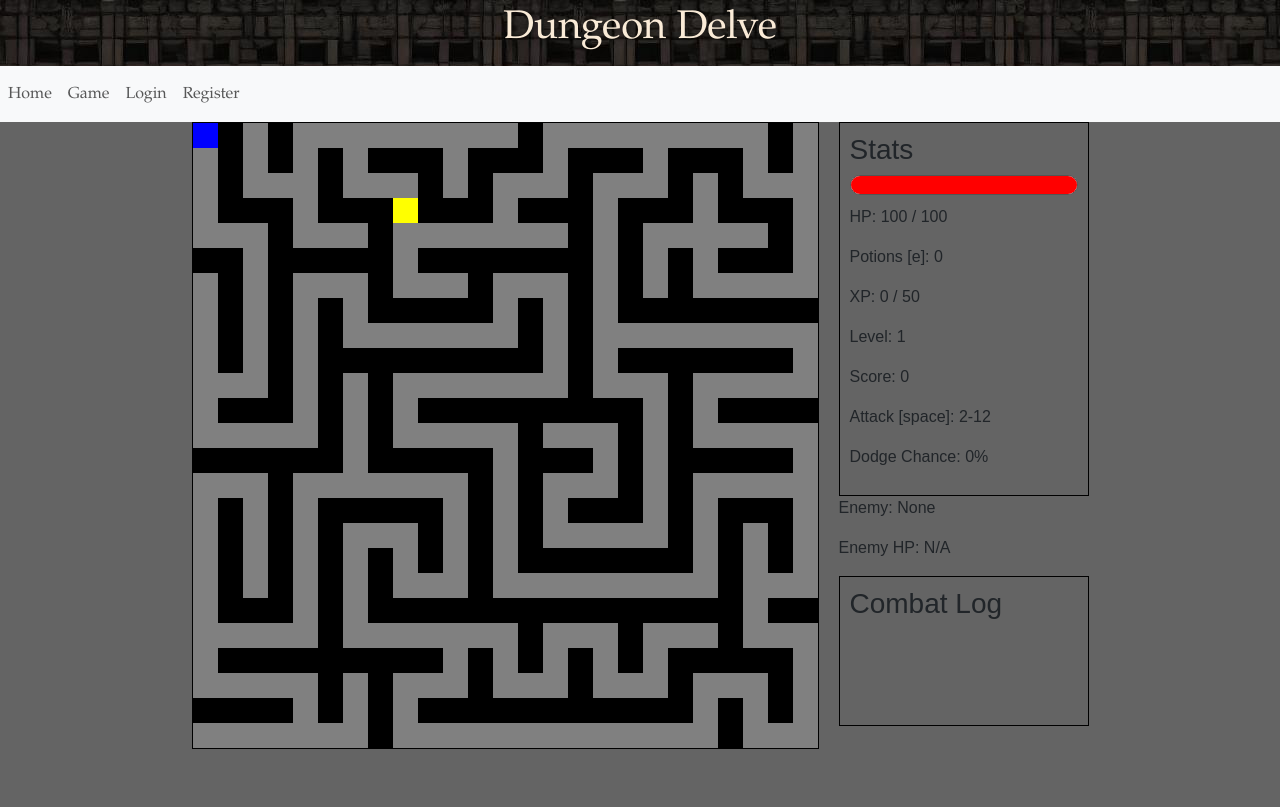
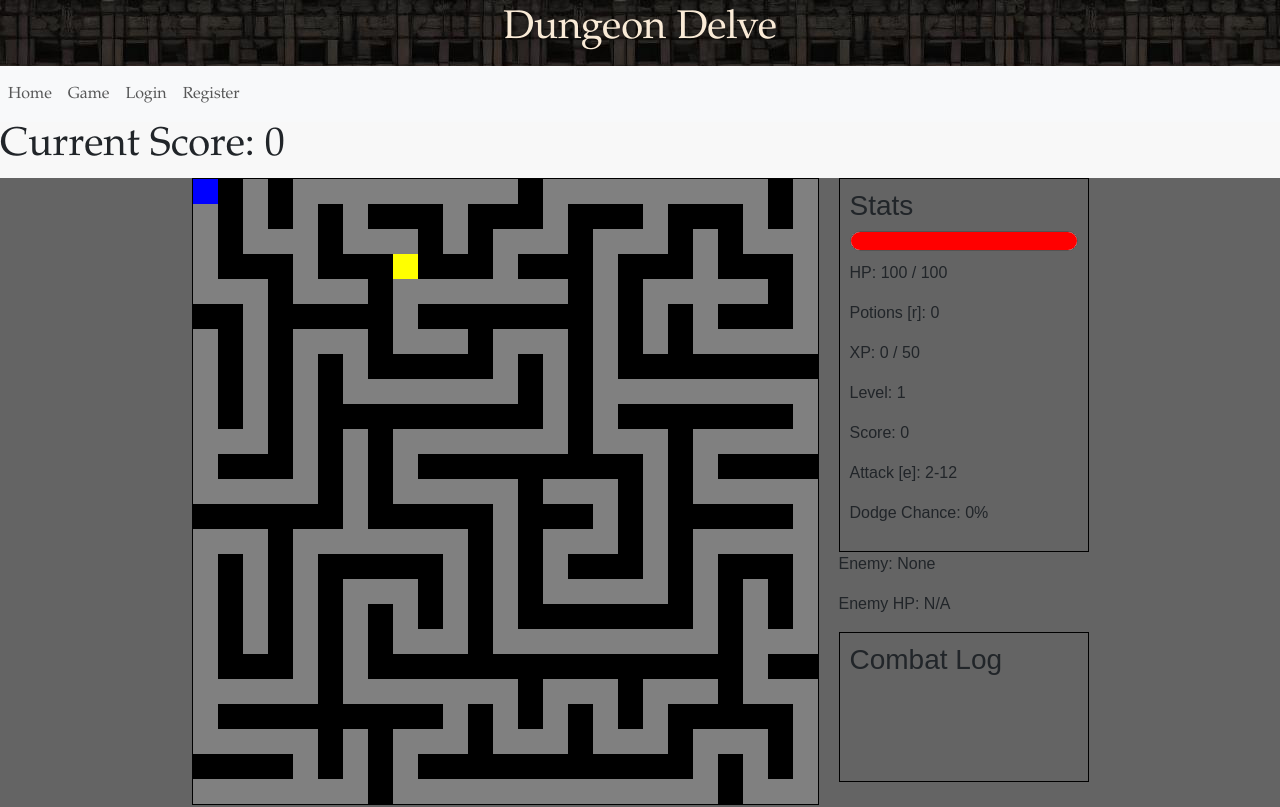
Before and after one commit to ScottCPetty/capstone_frontend, a React (Vite) app in the folder React/: page /game in a window 1280 px wide. Shown: the top 807 px of the page. Built offline with nearby package versions, Linux system fonts and the light colour scheme.

Commit message:
Pulled score from game into component

```diff
--- a/React/public/game.html
+++ b/React/public/game.html
@@ -17,7 +17,7 @@
           <p>
             HP: <span id="current-hp">100</span> / <span id="max-hp">100</span>
           </p>
-          <p>Potions [e]: <span id="current-potions">0</span></p>
+          <p>Potions [r]: <span id="current-potions">0</span></p>
           <p>
             XP: <span id="current-xp">0</span> / <span id="needed-xp">50</span>
           </p>
@@ -26,7 +26,7 @@
             Saved Points [p]: <span id="unspent-points">0</span>
           </p>
           <p>Score: <span id="current-score">0</span></p>
-          <p>Attack [space]: <span id="attack-range">2-12</span></p>
+          <p>Attack [e]: <span id="attack-range">2-12</span></p>
           <p>Dodge Chance: <span id="dodge-chance">0%</span></p>
         </div>
         <div id="enemy-info">
--- a/React/public/game.js
+++ b/React/public/game.js
@@ -325,6 +325,7 @@ function levelUpCheck() {
   if (player.xp >= requiredXp) {
     player.level++;
     player.xp -= requiredXp; // Remove the XP required for the level up
+    updateScore()
     let points = 1;
     while (points > 0) {
       let choice = prompt(
@@ -387,9 +388,17 @@ function useSavedPoints() {
   updateGameInfo();
 }
 
+function getCurrentScore() {
+  return player.score;
+}
+
 function updateScore() {
   player.score = player.level * player.floorsPassed * 10;
   document.getElementById("current-score").innerText = player.score;
+  const event = new CustomEvent("scoreUpdated", {
+    detail: { score: player.score },
+  });
+  window.dispatchEvent(event);
 }
 
 function resetGame() {
@@ -419,8 +428,8 @@ document.addEventListener("keydown", (e) => {
   if (e.key === "s" || e.code === "ArrowDown") movePlayer(0, 1);
   if (e.key === "a" || e.code === "ArrowLeft") movePlayer(-1, 0);
   if (e.key === "d" || e.code === "ArrowRight") movePlayer(1, 0);
-  if (e.key === "e") usePotion();
-  if (e.key === " ") attackEnemy();
+  if (e.key === "r") usePotion();
+  if (e.key === "e") attackEnemy();
   if (e.key === "p") useSavedPoints();
 });
 
--- a/React/src/components/Game/Game.jsx
+++ b/React/src/components/Game/Game.jsx
@@ -1,6 +1,8 @@
-import { useEffect } from "react";
+import { useEffect, useState } from "react";
 
 const Game = () => {
+  const [currentScore, setCurrentScore] = useState(0);
+
   useEffect(() => {
     fetch("/game.html")
       .then((response) => response.text())
@@ -18,9 +20,21 @@ const Game = () => {
         link.href = "/game.css";
         document.head.appendChild(link);
       });
+    const handleScoreUpdate = (event) => {
+      setCurrentScore(event.detail.score);
+    };
+    window.addEventListener("scoreUpdated", handleScoreUpdate);
+    return () => {
+      window.removeEventListener("scoreUpdated", handleScoreUpdate);
+    };
   }, []);
 
-  return <div id="game-container" />;
+  return (
+    <div>
+      <h1>Current Score: {currentScore}</h1>
+      <div id="game-container" />
+    </div>
+  );
 };
 
 export default Game;
```
